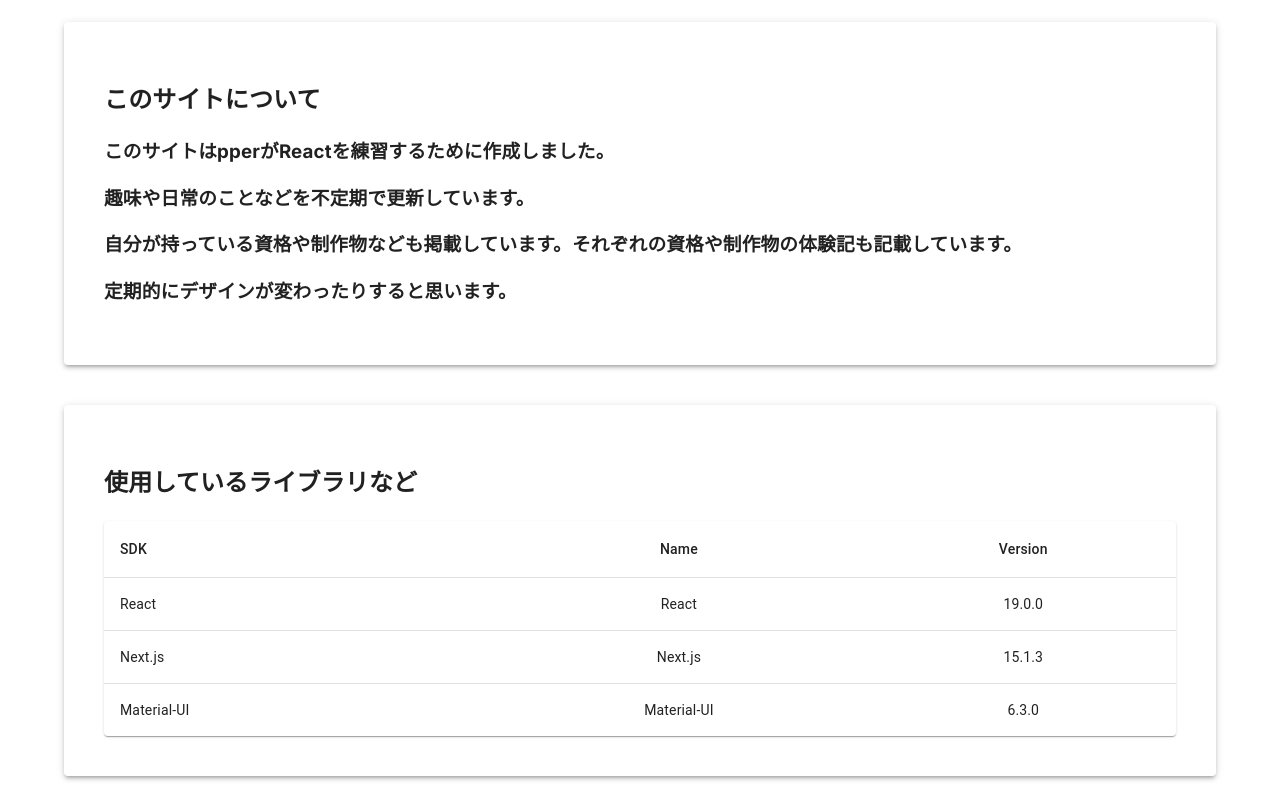
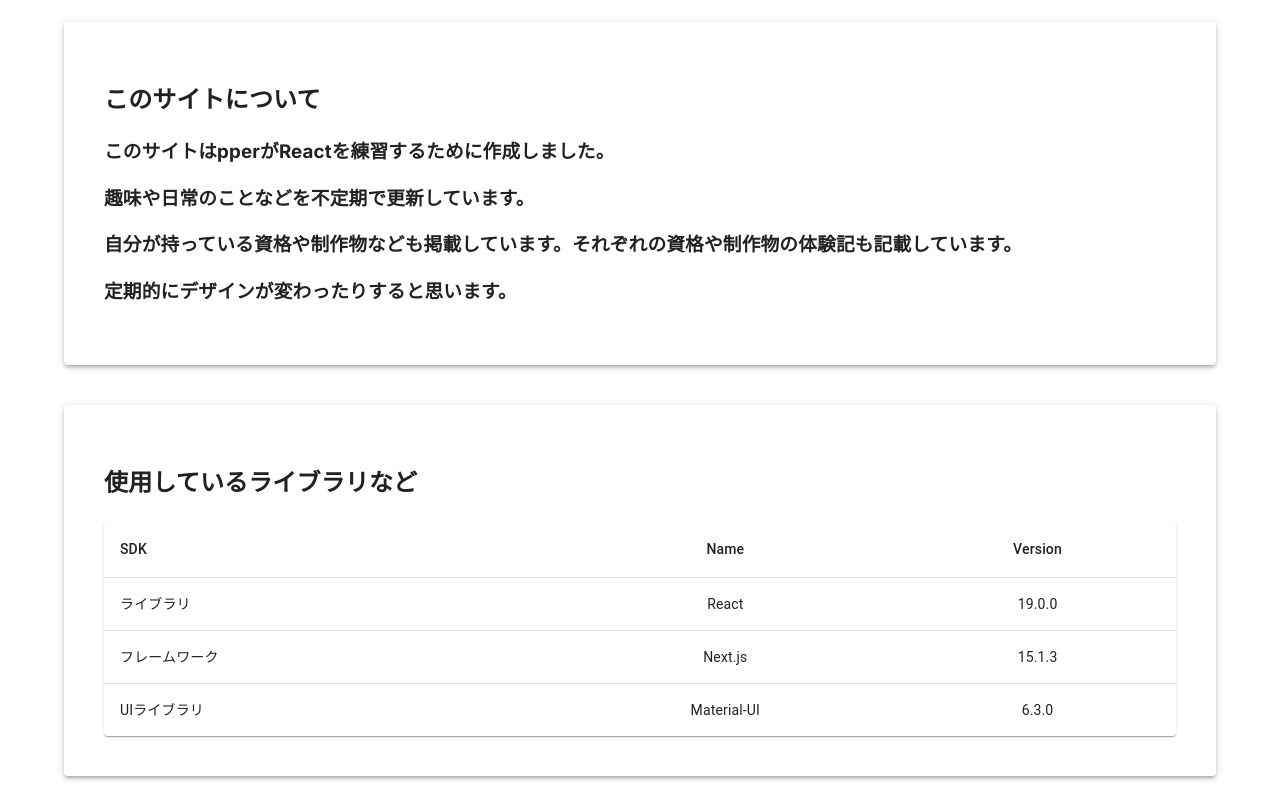
Before and after one commit to Raito5963/aokiju-labo2, a Next.js app in the folder aokiju/: page / in a window 1280 px wide. Shown: the part 613-1413 px from the top of the page. Built offline with nearby package versions, Linux system fonts and the light colour scheme; what @mui/material-nextjs would draw is missing.

Commit message:
Update page.tsx

```diff
--- a/aokiju/app/page.tsx
+++ b/aokiju/app/page.tsx
@@ -86,7 +86,7 @@
                   sx={{ "&:last-child td, &:last-child th": { border: 0 } }}
                 >
                   <TableCell component="th" scope="row">
-                    {row.name}
+                    {row.subject}
                   </TableCell>
                   <TableCell align="center">{row.name}</TableCell>
                   <TableCell align="center">{row.version}</TableCell>
```
